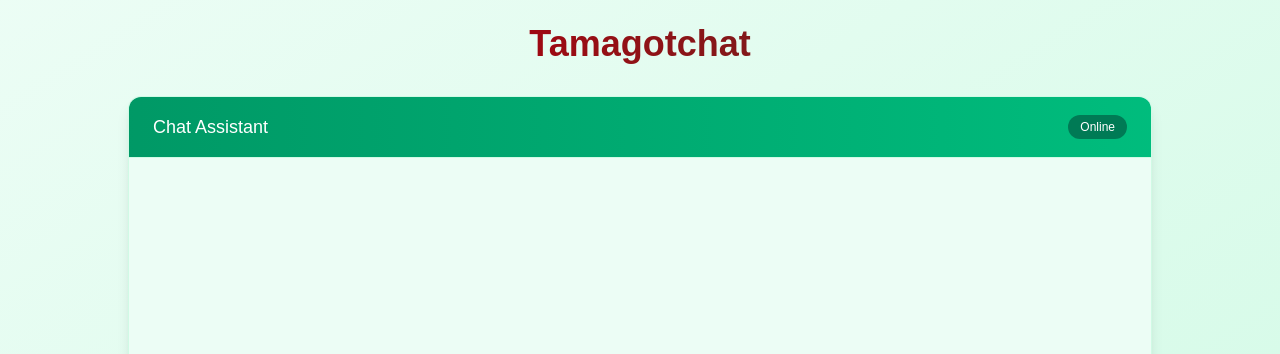
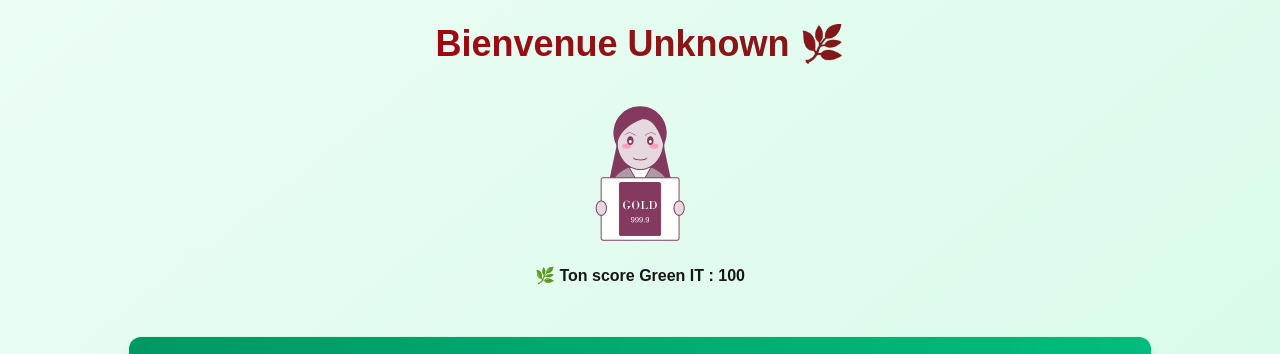
Before and after one commit to Skunac/HackathonLivepointXEpitech, a Next.js app: page / in a window 1280 px wide. Shown: the top 354 px of the page. Built offline with nearby package versions, Linux system fonts and the light colour scheme; no server answers.

Commit message:
tamagochi feature added

```diff
--- a/app/api/session/init/route.ts
+++ b/app/api/session/init/route.ts
@@ -18,9 +18,7 @@ export async function GET() {
         JSON.stringify({ session: "created", pseudo, points }),
         {
             status: 200,
-            headers: {
-                "Content-Type": "application/json",
-            },
+            headers: { "Content-Type": "application/json" },
         }
     );
 
--- a/app/page.tsx
+++ b/app/page.tsx
@@ -1,13 +1,20 @@
 import ChatUI from "@/components/chatUi";
+import Tamagotchi from "@/components/Tamagotchi";
+import { getSessionData } from "@/lib/utils/session"; // ← Importe ta fonction utils
 
-export default function ChatPage() {
+export default async function ChatPage() { // ← ici c'est maintenant async
+    const { pseudo, points } = await getSessionData(); // ← await ajouté
+
     return (
         <div className="flex flex-col min-h-screen bg-gradient-to-br from-emerald-50 to-emerald-100">
             {/* Header */}
-            <div className="max-w-7xl mx-auto px-4 sm:px-6 lg:px-8 flex items-center justify-center pt-6">
-                <h1 className="text-4xl font-bold text-maroon-800 bg-clip-text text-transparent bg-gradient-to-r from-red-800 to-red-900">
-                    Tamagotchat
+            <div className="max-w-7xl mx-auto px-4 sm:px-6 lg:px-8 flex flex-col items-center justify-center pt-6">
+                <h1 className="text-4xl font-bold text-maroon-800 bg-clip-text text-transparent bg-gradient-to-r from-red-800 to-red-900 mb-4">
+                    Bienvenue {pseudo} 🌿
                 </h1>
+
+                {/* Tamagotchi affiché juste sous le pseudo */}
+                <Tamagotchi points={points} />
             </div>
 
             {/* Main content */}
--- a/components/Tamagotchi.tsx
+++ b/components/Tamagotchi.tsx
@@ -1,29 +1,13 @@
-'use client';
+interface TamagotchiProps {
+    points: number;
+}
 
-import { useEffect, useState } from "react";
-
-export default function Tamagotchi() {
-    const [points, setPoints] = useState<number>(100);
-
-    useEffect(() => {
-        fetch("/api/session/score")
-            .then((res) => res.json())
-            .then((data) => {
-                setPoints(data.points);
-            })
-            .catch((err) => console.error("Erreur récupération points:", err));
-    }, []);
-
+export default function Tamagotchi({ points }: TamagotchiProps) {
     const getTamagotchiImage = () => {
-        if (points >= 80) {
-            return "tamagotchi/gold-svgrepo-com.svg";
-        } else if (points >= 50) {
-            return "/tamagotchi/insurance-svgrepo-com.svg";
-        } else if (points >= 20) {
-            return "/tamagotchi/loss-svgrepo-com.svg";
-        } else {
-            return "/tamagotchi/stock-svgrepo-com.svg";
-        }
+        if (points >= 80) return "/tamagotchi/gold-svgrepo-com.svg";
+        if (points >= 50) return "/tamagotchi/insurance-svgrepo-com.svg";
+        if (points >= 20) return "/tamagotchi/loss-svgrepo-com.svg";
+        return "/tamagotchi/stock-svgrepo-com.svg";
     };
 
     return (
@@ -34,7 +18,7 @@ export default function Tamagotchi() {
                 className="w-40 h-40"
             />
             <p className="mt-2 text-center font-semibold">
-                Ton score Green IT : {points}
+                🌿 Ton score Green IT : {points}
             </p>
         </div>
     );
--- /dev/null
+++ b/lib/utils/session.ts
@@ -0,0 +1,63 @@
+import { cookies } from "next/headers";
+
+/**
+ * Récupère le pseudo et les points à partir des cookies
+ */
+export async function getSessionData() {
+    const store = await cookies(); // ✅ await ici
+
+    const pointsCookie = store.get("points")?.value;
+    const pseudoCookie = store.get("pseudo")?.value;
+
+    const points = pointsCookie ? parseInt(pointsCookie, 10) : 100;
+    const pseudo = pseudoCookie || "Unknown";
+
+    return { pseudo, points };
+}
+
+/**
+ * Met à jour les points et les stocke dans les cookies
+ */
+export async function updateSessionPoints(delta: number) {
+    const store = await cookies(); // ✅ await ici
+
+    const pointsCookie = store.get("points")?.value;
+    const currentPoints = pointsCookie ? parseInt(pointsCookie, 10) : 100;
+
+    const updatedPoints = Math.max(0, currentPoints + delta);
+
+    store.set("points", updatedPoints.toString(), {
+        path: "/",
+        maxAge: 60 * 60 * 24 * 7, // 1 semaine
+    });
+
+    return updatedPoints;
+}
+
+/**
+ * Réinitialise les points à 100 dans les cookies
+ */
+export async function resetSessionPoints() {
+    const store = await cookies(); // ✅ await ici
+
+    store.set("points", "100", {
+        path: "/",
+        maxAge: 60 * 60 * 24 * 7,
+    });
+
+    return 100;
+}
+
+/**
+ * Met à jour le pseudo stocké dans les cookies
+ */
+export async function updateSessionPseudo(newPseudo: string) {
+    const store = await cookies(); // ✅ await ici
+
+    store.set("pseudo", newPseudo, {
+        path: "/",
+        maxAge: 60 * 60 * 24 * 7,
+    });
+
+    return newPseudo;
+}
--- a/lib/utils/updateScore.ts
+++ /dev/null
@@ -1,28 +0,0 @@
-import { NextRequest, NextResponse } from "next/server";
-
-/**
- * Récupère le pseudo et les points à partir du cookie
- */
-export function getSessionData(req: NextRequest) {
-    const points = req.cookies.get("points")?.value || "100";
-    const pseudo = req.cookies.get("pseudo")?.value || "Unknown";
-
-    return { pseudo, points: parseInt(points, 10) };
-}
-
-/**
- * Met à jour les points dans les cookies
- */
-export function updatePointsResponse(req: NextRequest, delta: number): NextResponse {
-    const currentPoints = parseInt(req.cookies.get("points")?.value || "100", 10);
-    const updatedPoints = Math.max(0, currentPoints + delta);
-
-    const response = NextResponse.json({ updated: updatedPoints });
-
-    response.cookies.set("points", updatedPoints.toString(), {
-        path: "/",
-        maxAge: 60 * 60 * 24 * 7,
-    });
-
-    return response;
-}
```
